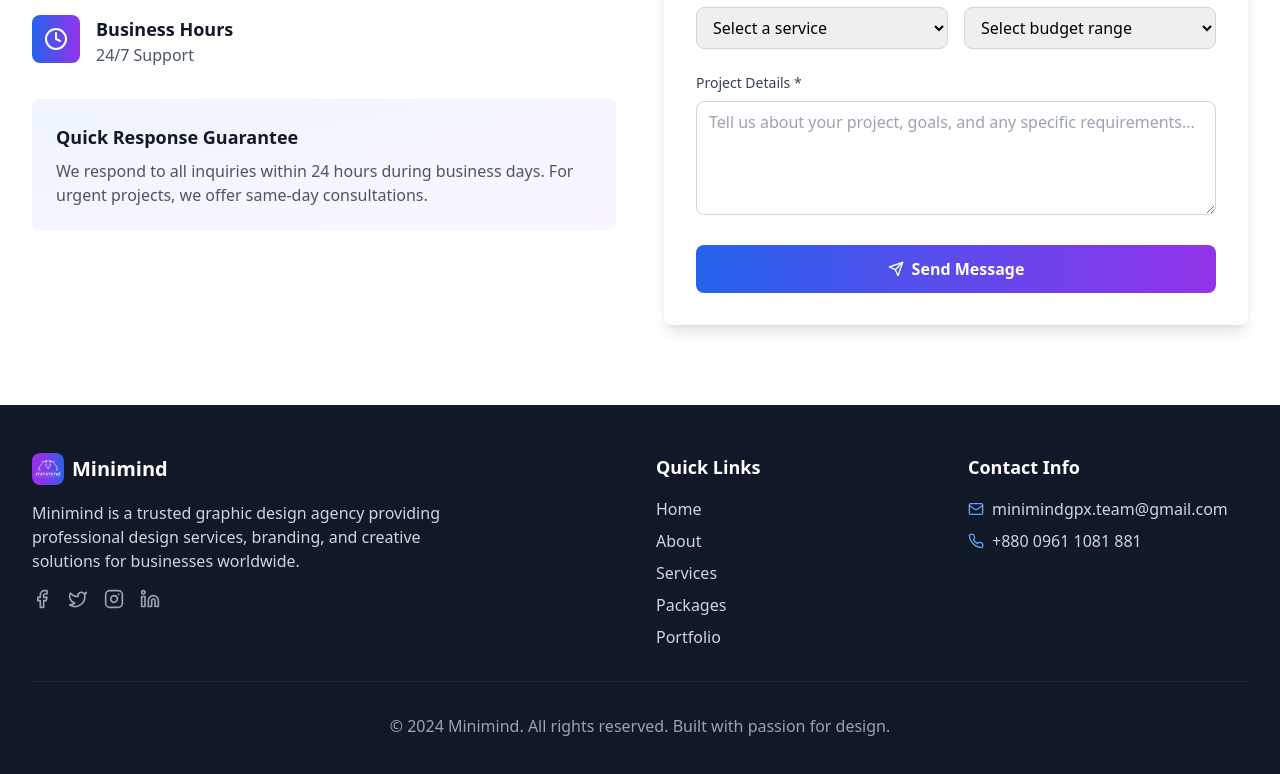
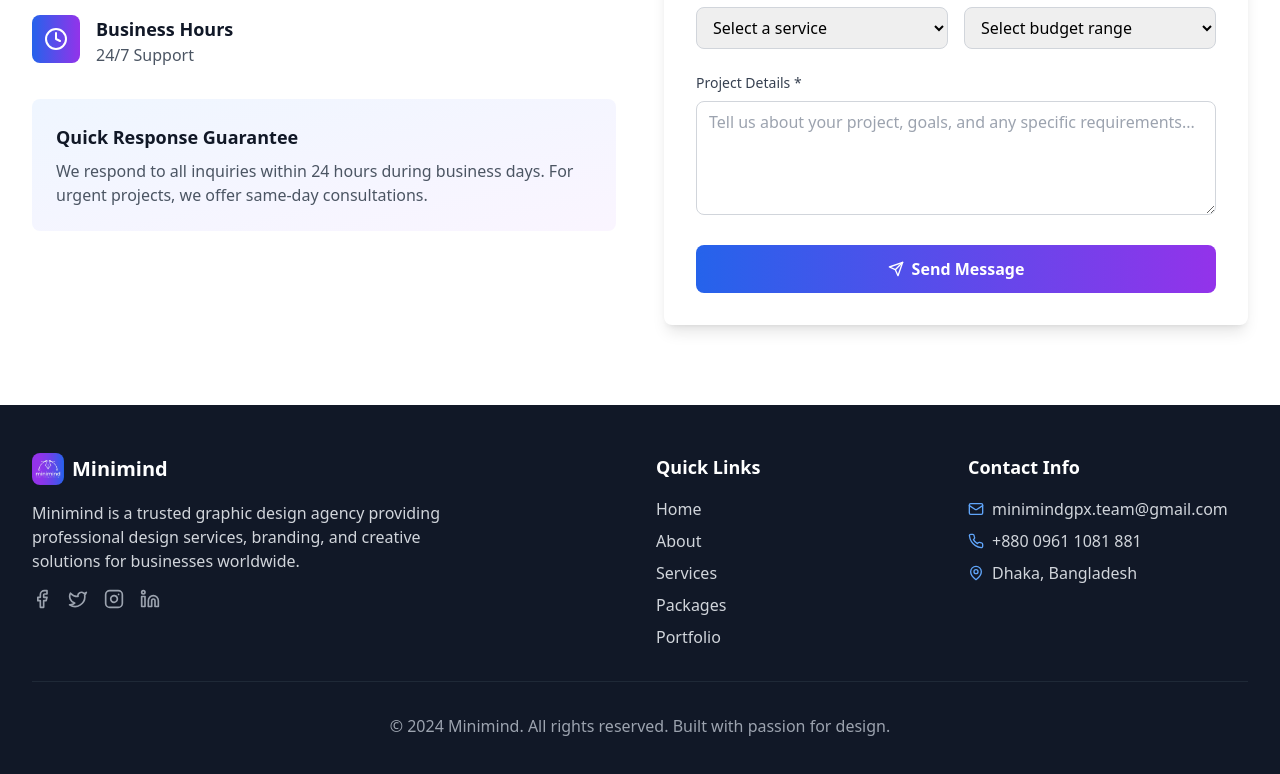
Before and after one commit to mdsabbir1001/ominimind, a React (Vite) app: page /contact in a window 1280 px wide. Shown: the part 633-1407 px from the top of the page. Built offline with nearby package versions, Linux system fonts and the light colour scheme.

Commit message:
Add Address in footer

```diff
--- a/src/components/Footer.tsx
+++ b/src/components/Footer.tsx
@@ -58,12 +58,10 @@ const Footer = () => {
                 <Phone className="w-4 h-4 text-blue-400" />
                 <span className="text-gray-300">+880 0961 1081 881</span>
               </div>
-              {/* Uncomment if you want to include address
               <div className="flex items-center space-x-2">
                 <MapPin className="w-4 h-4 text-blue-400" />
-                <span className="text-gray-300">New York, NY</span>
+                <span className="text-gray-300">Dhaka, Bangladesh</span>
               </div>
-              */}
             </div>
           </div>
         </div>
```
